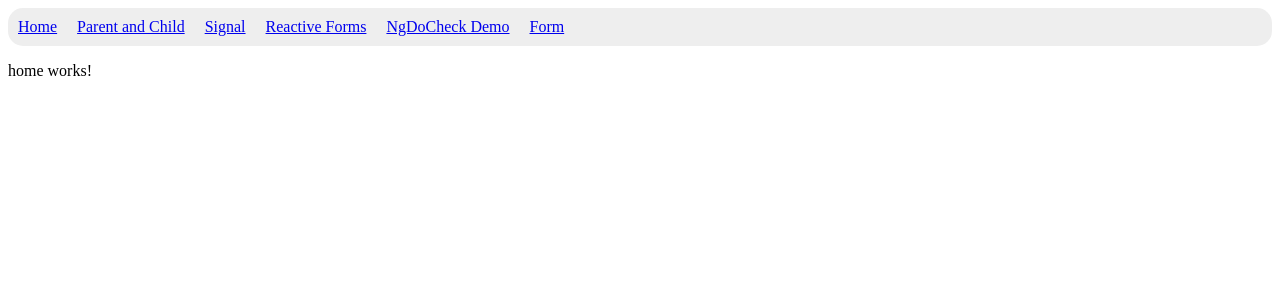
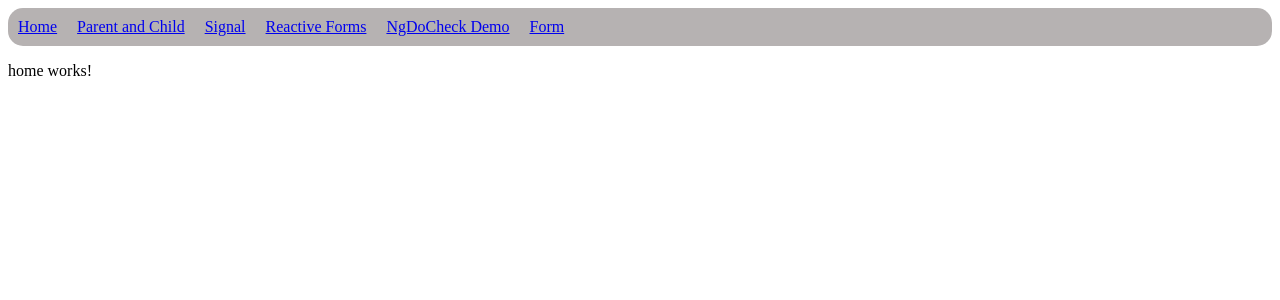
Before and after one commit to techsulai-dev/angular-tutorials, an Angular app: page / in a window 1280 px wide. Shown: the top 300 px of the page. Built offline with nearby package versions, Linux system fonts and the light colour scheme.

Commit message:
navbar updated

```diff
--- a/src/app/Components/navbar/navbar.html
+++ b/src/app/Components/navbar/navbar.html
@@ -1,4 +1,4 @@
-<nav style="display:flex; gap:20px; background:#eee; padding:10px; border-radius:15px;">
+<nav>
   <a routerLink="/">Home</a>
   <a routerLink="/parent">Parent and Child</a>
   <a routerLink="/signal">Signal</a>
--- a/src/app/Components/navbar/navbar.scss
+++ b/src/app/Components/navbar/navbar.scss
@@ -0,0 +1,7 @@
+nav {
+  display: flex;
+  gap: 20px;
+  background: #b6b2b2;
+  padding: 10px;
+  border-radius: 15px;
+}
```
